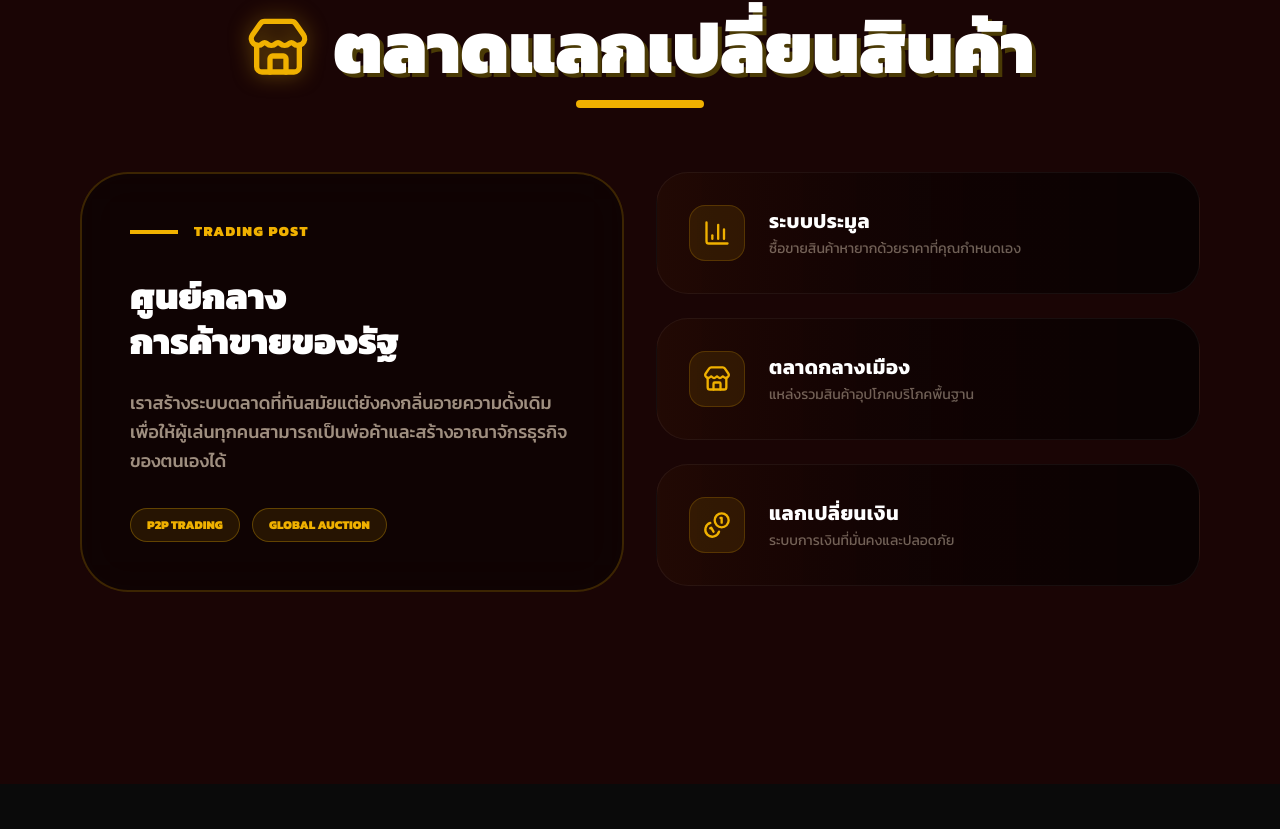
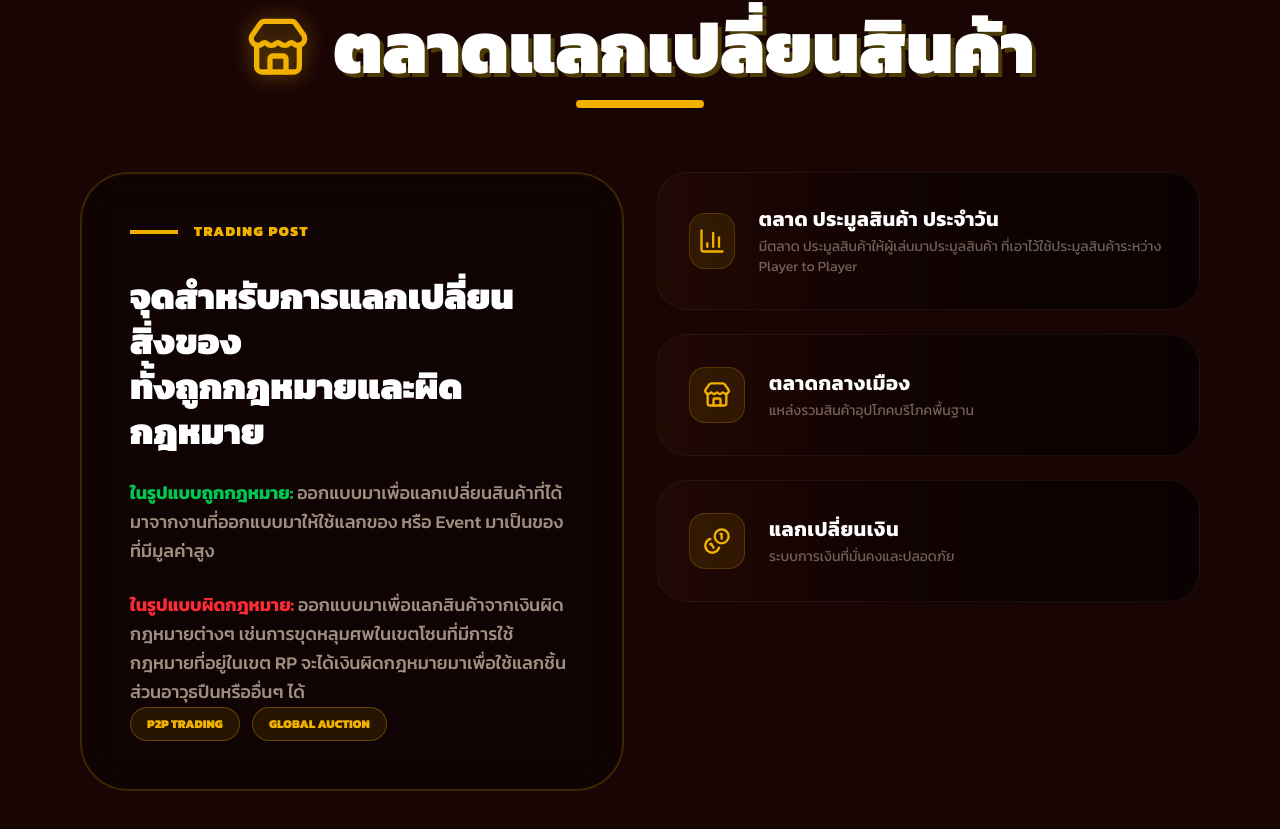
Before and after one commit to Rayzxls/Present, a React (Vite) app: page / in a window 1280 px wide. Shown: the part 8545-9374 px from the top of the page. Before the commit the page ends 9329 px from the top, so only its background shows below. Built offline with nearby package versions, Linux system fonts and the light colour scheme.

Commit message:
Update Marketplace feature to Daily Item Auction Market with P2P mechanics

```diff
--- a/src/App.jsx
+++ b/src/App.jsx
@@ -682,7 +682,7 @@ const EcosystemSection = () => {
 
 const MarketplaceSection = () => {
   const features = [
-    { title: "ระบบประมูล", desc: "ซื้อขายสินค้าหายากด้วยราคาที่คุณกำหนดเอง", icon: BarChart3 },
+    { title: "ตลาด ประมูลสินค้า ประจำวัน", desc: "มีตลาด ประมูลสินค้าให้ผู้เล่นมาประมูลสินค้า ที่เอาไว้ใช้ประมูลสินค้าระหว่าง Player to Player", icon: BarChart3 },
     { title: "ตลาดกลางเมือง", icon: Store, desc: "แหล่งรวมสินค้าอุปโภคบริโภคพื้นฐาน" },
     { title: "แลกเปลี่ยนเงิน", icon: Coins, desc: "ระบบการเงินที่มั่นคงและปลอดภัย" }
   ];
@@ -703,12 +703,17 @@ const MarketplaceSection = () => {
             <div className="w-12 h-1 bg-yellow-500" />
             <span className="text-yellow-500 font-black uppercase tracking-widest text-sm">Trading Post</span>
           </div>
-          <h3 className="text-4xl font-black text-white mb-6 uppercase leading-tight">
-            ศูนย์กลาง<br />การค้าขายของรัฐ
+          <h3 className="text-3xl md:text-4xl font-black text-white mb-6 uppercase leading-tight">
+            จุดสำหรับการแลกเปลี่ยนสิ่งของ<br/>ทั้งถูกกฎหมายและผิดกฎหมาย
           </h3>
-          <p className="text-orange-100/60 text-lg leading-relaxed mb-8 font-medium">
-            เราสร้างระบบตลาดที่ทันสมัยแต่ยังคงกลิ่นอายความดั้งเดิม เพื่อให้ผู้เล่นทุกคนสามารถเป็นพ่อค้าและสร้างอาณาจักรธุรกิจของตนเองได้
-          </p>
+          <div className="space-y-6 text-orange-100/60 text-lg leading-relaxed font-medium">
+            <p>
+              <span className="text-green-500 font-bold">ในรูปแบบถูกกฎหมาย:</span> ออกแบบมาเพื่อแลกเปลี่ยนสินค้าที่ได้มาจากงานที่ออกแบบมาให้ใช้แลกของ หรือ Event มาเป็นของที่มีมูลค่าสูง
+            </p>
+            <p>
+              <span className="text-red-500 font-bold">ในรูปแบบผิดกฎหมาย:</span> ออกแบบมาเพื่อแลกสินค้าจากเงินผิดกฎหมายต่างๆ เช่นการขุดหลุมศพในเขตโซนที่มีการใช้กฎหมายที่อยู่ในเขต RP จะได้เงินผิดกฎหมายมาเพื่อใช้แลกชิ้นส่วนอาวุธปืนหรืออื่นๆ ได้
+            </p>
+          </div>
           <div className="flex flex-wrap gap-3">
             <div className="px-4 py-2 bg-yellow-500/10 rounded-full border border-yellow-500/30 text-yellow-500 text-xs font-black uppercase">P2P Trading</div>
             <div className="px-4 py-2 bg-yellow-500/10 rounded-full border border-yellow-500/30 text-yellow-500 text-xs font-black uppercase">Global Auction</div>
```
